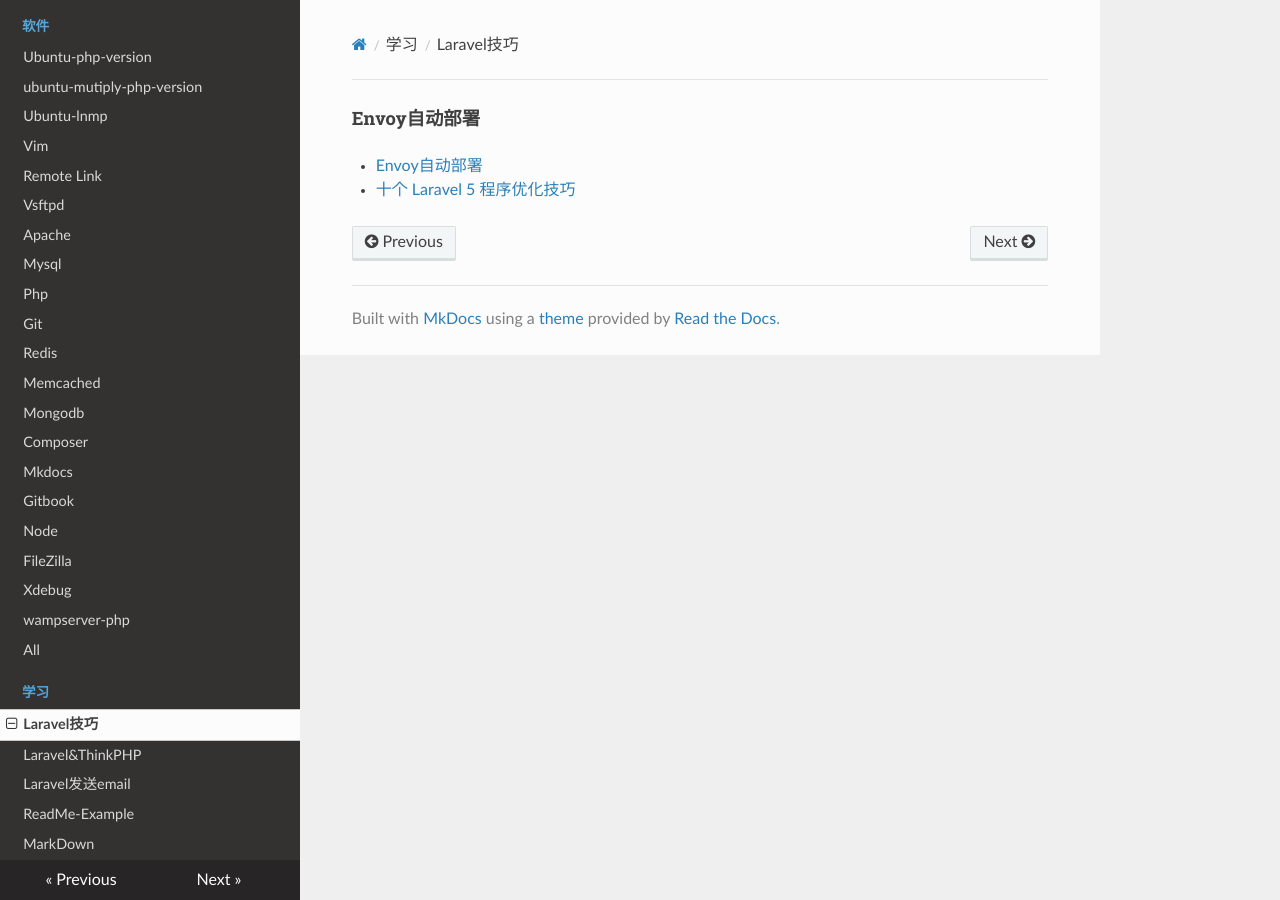
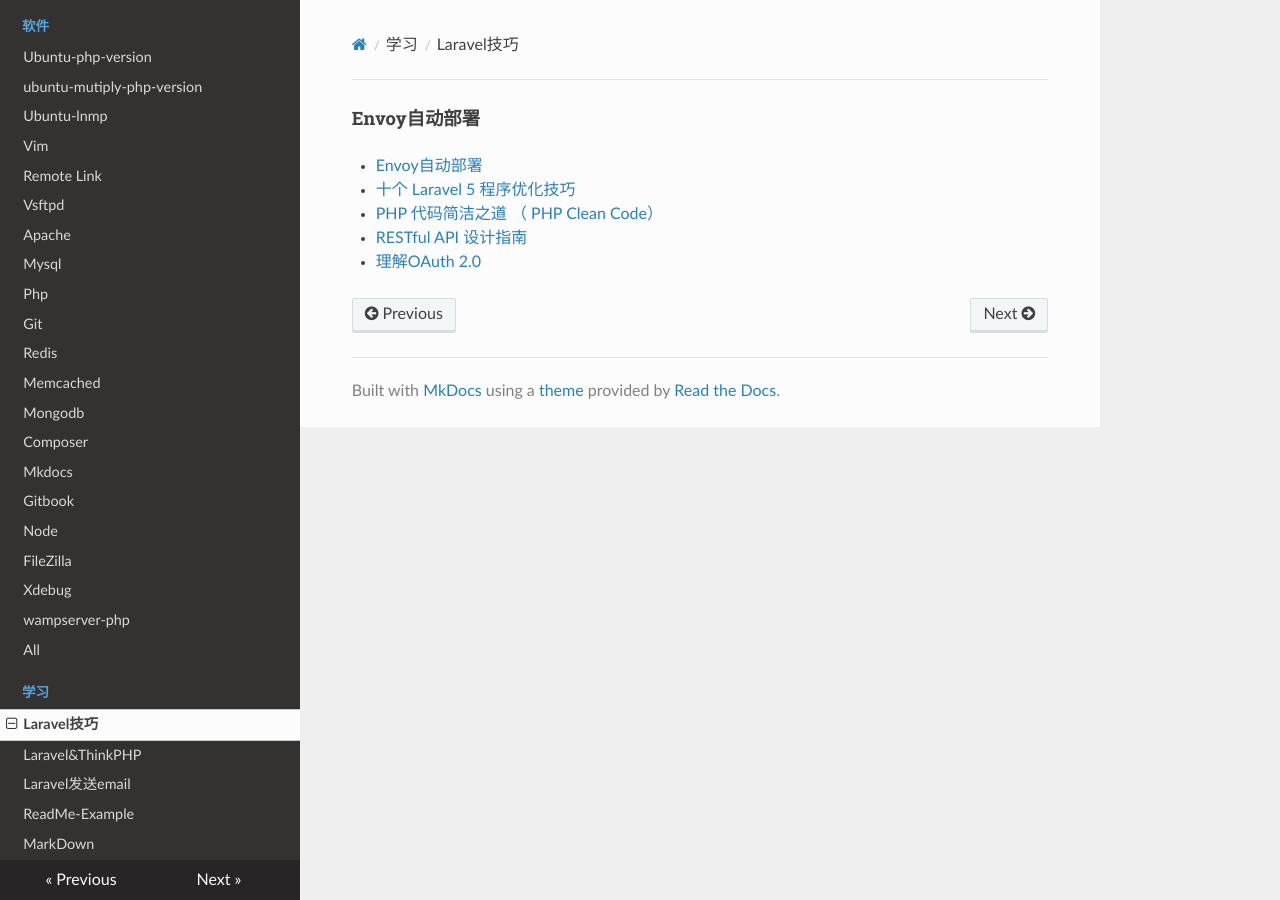
Before and after one commit to oksvip/documents, an MkDocs documentation site: the page built from docs/laravel/laravel-skills.md, in a window 1280 px wide. Built offline with MkDocs 1.6.1, drawn with Linux system fonts in a browser that asks for light colours; nearby versions of some CDN libraries; old or Windows-style settings are respelled for this version of MkDocs.

Commit message:
add laravel skills

```diff
--- a/docs/laravel/laravel-skills.md
+++ b/docs/laravel/laravel-skills.md
@@ -2,3 +2,6 @@
 
 - [Envoy自动部署](https://laravel-china.org/docs/laravel/5.5/envoy)
 - [十个 Laravel 5 程序优化技巧](https://laravel-china.org/articles/2020/ten-laravel-5-program-optimization-techniques)
+- [PHP 代码简洁之道 （ PHP Clean Code）](https://laravel-china.org/topics/7774/the-conciseness-of-the-php-code-php-clean-code)
+- [RESTful API 设计指南](http://www.ruanyifeng.com/blog/2014/05/restful_api)
+- [理解OAuth 2.0](http://www.ruanyifeng.com/blog/2014/05/oauth_2_0.html)
```
